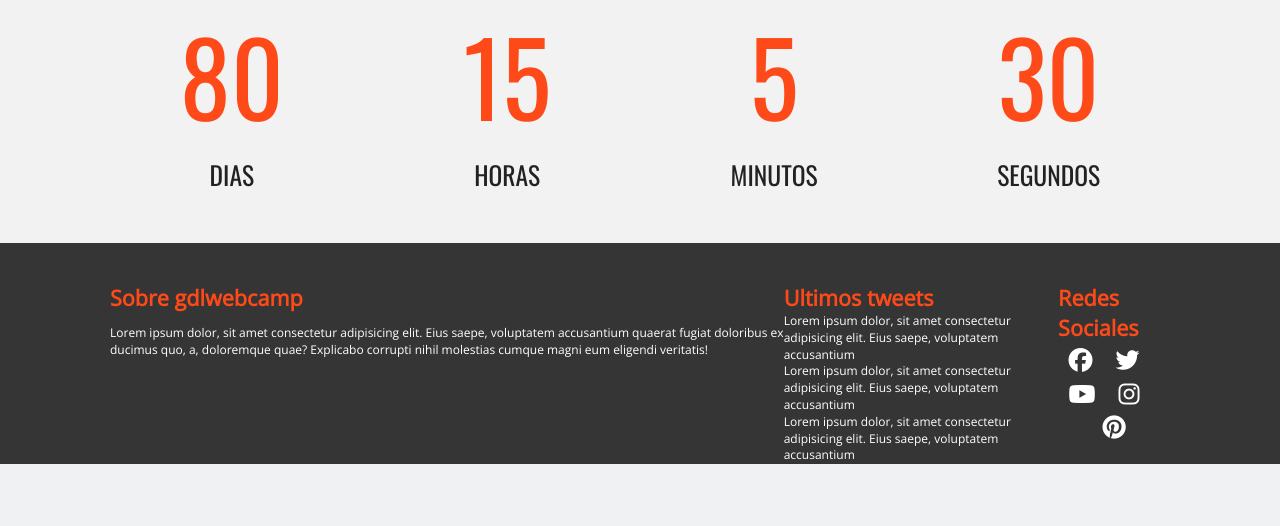
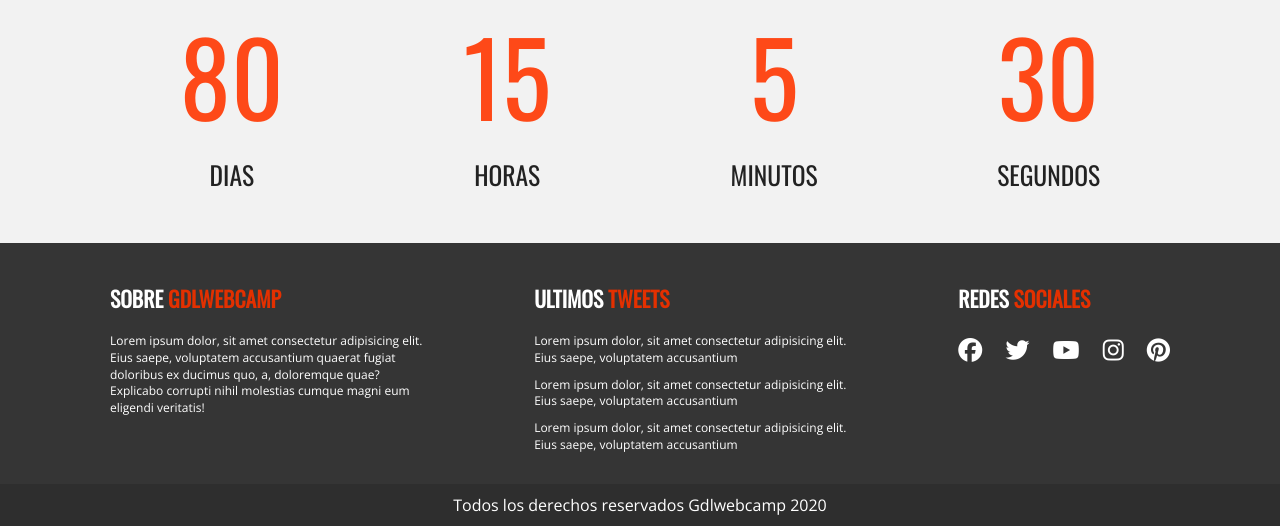
Before and after one commit to lanavarrogs/GDLwebcamp, a PHP site: page / in a window 1280 px wide. Shown: the part 5601-6127 px from the top of the page. Before the commit the page ends 6065 px from the top, so only its background shows below. Run offline with PHP 8.4, Linux system fonts and the light colour scheme; some libraries are stand-ins or nearby versions.

Commit message:
Se Termino el index

```diff
--- a/css/main.css
+++ b/css/main.css
@@ -684,13 +684,40 @@ textarea {
       color: #ffffff;
       padding: 0px 20px;
       font-size: 12px;
-      text-align-last: ;
     }
     @media(min-width:768px){
-      .contenido-footer{
-        display: flex;
+        .contenido-footer{
+          display: flex;
+          justify-content: space-between;
+      }
+      .footer-info{
+        flex: 0 0 calc(33.3% - 2rem);
+      }
+      .ultimos-tweets{
+        flex: 0 0 calc(33.3% - 2rem);
       }
     }
+    footer h3{
+      color: #ffffff;
+      text-transform: uppercase;
+      font-family: 'Oswald',sans-serif;
+      margin-bottom: 20px;
+    }
+    footer h3 span{
+      color: #e33000;
+    }
+    .ultimos-tweets li{
+      margin-bottom: 10px;
+    }
+    .copyright{
+      background-color: #2e2e2e;
+      color: #ffffff;
+      padding: 10px 0;
+      margin: 20px 0 0 0;
+      text-align: center;
+    }
+
+
 /* ==========================================================================
    Helper classes
    ========================================================================== */
--- a/index.html
+++ b/index.html
@@ -274,17 +274,17 @@
     <footer class="site-footer">
         <div class="contenedor contenido-footer">
             <div class="footer-info">
-              <h3>Sobre <span>gdlwebcamp</span></h3>
+              <h3>Sobre <span>Gdlwebcamp</span></h3>
               <p>Lorem ipsum dolor, sit amet consectetur adipisicing elit. Eius saepe, voluptatem accusantium quaerat fugiat doloribus ex ducimus quo, a, doloremque quae? Explicabo corrupti nihil molestias cumque magni eum eligendi veritatis!</p>
-            </div>
+            </div><!--FooterInfo-->
             <div class="ultimos-tweets">
-              <h3>Ultimos <span>tweets</span></h3>
+              <h3>Ultimos <span>Tweets</span></h3>
               <ul>
                 <li>Lorem ipsum dolor, sit amet consectetur adipisicing elit. Eius saepe, voluptatem accusantium</li>
                 <li>Lorem ipsum dolor, sit amet consectetur adipisicing elit. Eius saepe, voluptatem accusantium</li>
                 <li>Lorem ipsum dolor, sit amet consectetur adipisicing elit. Eius saepe, voluptatem accusantium</li>
               </ul>
-            </div>
+            </div><!--UltimosTweets-->
             <div class="menu">
               <h3>Redes <span>Sociales</span></h3>
               <nav class="redes-sociales">
@@ -295,8 +295,12 @@
                 <a href="#"><i class="fab fa-pinterest"></i></a>
               </nav>
             </div>
-        </div>
-    </footer>
+        </div><!--menu-->
+        <p class="copyright">Todos los derechos reservados Gdlwebcamp 2020</p>
+    </footer><!--SiteFooter-->
+
+
+
 
 
   <script src="js/vendor/modernizr-3.8.0.min.js"></script>
```
